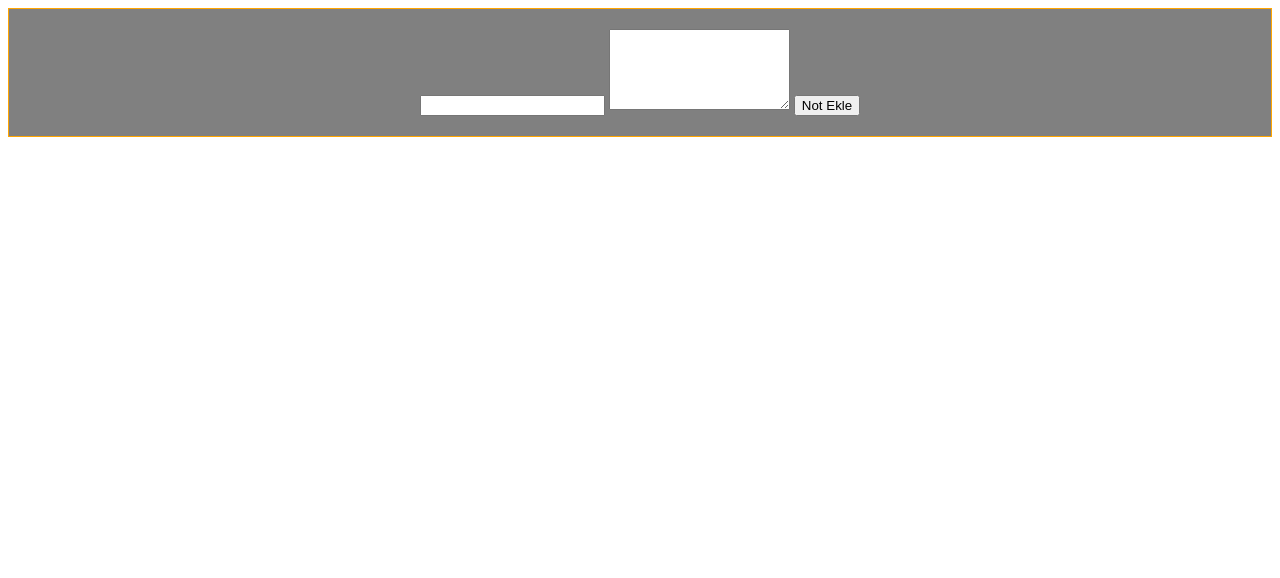
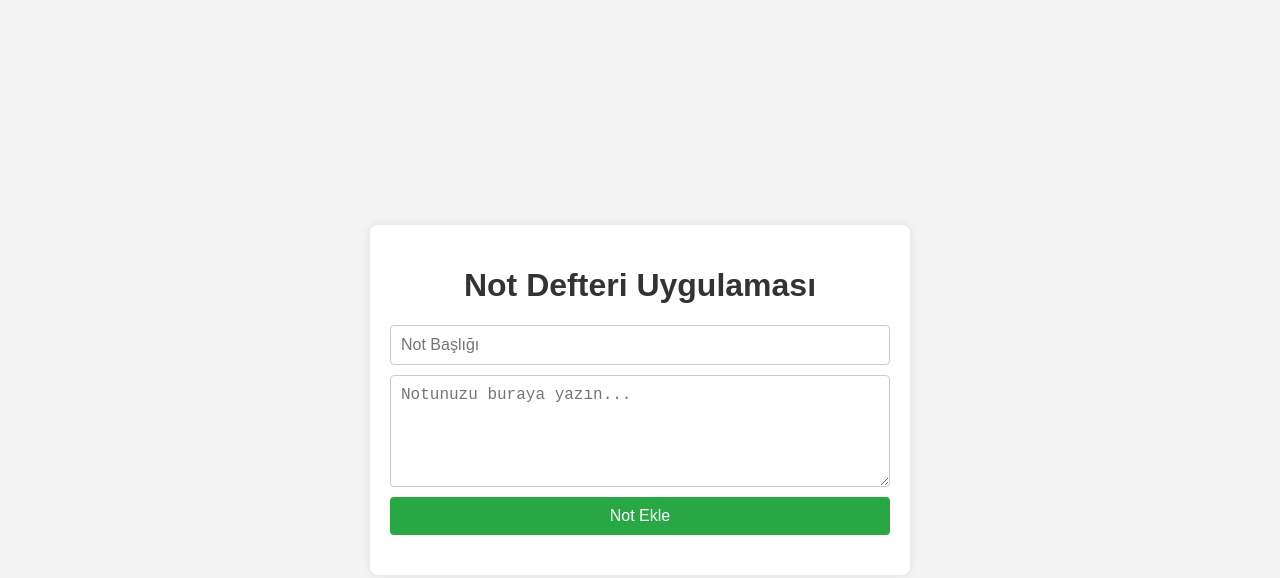
Before and after one commit to fatihc07/Javascript-Dersleri, a plain HTML site: page ders7/index.html in a window 1280 px wide. Drawn offline with Linux system fonts and the light colour scheme.

Commit message:
not kaydetmeye ve silmeye yarayan bir uygulama

```diff
--- a/ders7/index.html
+++ b/ders7/index.html
@@ -3,21 +3,21 @@
 <head>
     <meta charset="UTF-8">
     <meta name="viewport" content="width=device-width, initial-scale=1.0">
-    <title>Document</title>
+    <title>Not Defteri Uygulaması</title>
+    <link rel="stylesheet" href="style.css">
 </head>
-<body  style="text-align: center;">
-
-<div class="note" style="border: 1px solid orange;background-color: grey;padding: 20px;">
-
-
-    <input type="text" id="baslik">
-    <textarea name="" id="not" rows="5"></textarea>
-    <button id="gonder" onclick="gonder()">Not Ekle</button>
-
-
-
-</div>
-
-<script src="java.js"></script>
+<body>
+    <div class="container">
+        <h1>Not Defteri Uygulaması</h1>
+        <div class="note-input">
+            <input type="text" id="baslik" placeholder="Not Başlığı">
+            <textarea id="not" rows="5" placeholder="Notunuzu buraya yazın..."></textarea>
+            <button id="gonder" onclick="gonder()">Not Ekle</button>
+        </div>
+        <div class="notes-list" id="notes-list">
+            <!-- Notlar burada görünecek -->
+        </div>
+    </div>
+    <script src="java.js"></script>
 </body>
 </html>
--- a/ders7/java.js
+++ b/ders7/java.js
@@ -1,9 +1,9 @@
 // 2 farklı for kullanımı
-for ( let i = 0; i < 10; i++) {
+for (let i = 0; i < 10; i++) {
     console.log(i);
 }
 
-var liste =["Pazartesi", "Salı", "Çarşamba"]
+var liste = ["Pazartesi", "Salı", "Çarşamba"]
 
 
 for (let gun in liste) {
@@ -14,23 +14,40 @@ for (let gun in liste) {
 // not objesi yaratıp, baslik ve not özelliğini ekleyin
 // kullanıcıdan 2 değeri alıp objeye atayın
 // alert ile ekrana basın
+function gonder() {
+    const baslik = document.getElementById('baslik').value;
+    const not = document.getElementById('not').value;
 
-var note={
-    baslik :'',
-    not :''
-
-
+    if (baslik.trim() === '' || not.trim() === '') {
+        alert('Lütfen başlık ve not alanlarını doldurun.');
+        return;
     }
 
+    const notesList = document.getElementById('notes-list');
 
-function gonder (){
-    console.log("Çalıştı")
+    const noteItem = document.createElement('div');
+    noteItem.classList.add('note-item');
 
-   note.baslik= document.getElementById('baslik').value
- note.not=document.getElementById('not').value
+    const noteTitle = document.createElement('h3');
+    noteTitle.textContent = baslik;
 
- alert("Başlık: " + note.baslik + "  "+ note.not)
+    const noteContent = document.createElement('p');
+    noteContent.textContent = not;
 
+    const deleteButton = document.createElement('button');
+    deleteButton.classList.add('delete-btn');
+    deleteButton.textContent = 'Sil';
+    deleteButton.onclick = function() {
+        notesList.removeChild(noteItem);
+    };
 
+    noteItem.appendChild(noteTitle);
+    noteItem.appendChild(noteContent);
+    noteItem.appendChild(deleteButton);
 
+    notesList.appendChild(noteItem);
+
+    // Input alanlarını temizle
+    document.getElementById('baslik').value = '';
+    document.getElementById('not').value = '';
 }
--- a/ders7/style.css
+++ b/ders7/style.css
@@ -0,0 +1,94 @@
+body {
+    font-family: Arial, sans-serif;
+    background-color: #f4f4f4;
+    margin: 0;
+    padding: 0;
+    display: flex;
+    justify-content: center;
+    align-items: center;
+    height: 100vh;
+}
+
+.container {
+    background-color: #fff;
+    padding: 20px;
+    border-radius: 8px;
+    box-shadow: 0 0 10px rgba(0, 0, 0, 0.1);
+    width: 100%;
+    max-width: 500px;
+}
+
+h1 {
+    text-align: center;
+    color: #333;
+}
+
+.note-input {
+    display: flex;
+    flex-direction: column;
+    gap: 10px;
+}
+
+.note-input input, .note-input textarea {
+    padding: 10px;
+    border: 1px solid #ccc;
+    border-radius: 4px;
+    font-size: 16px;
+}
+
+.note-input textarea {
+    resize: vertical;
+}
+
+.note-input button {
+    padding: 10px;
+    background-color: #28a745;
+    color: white;
+    border: none;
+    border-radius: 4px;
+    cursor: pointer;
+    font-size: 16px;
+}
+
+.note-input button:hover {
+    background-color: #218838;
+}
+
+.notes-list {
+    margin-top: 20px;
+}
+
+.note-item {
+    background-color: #f9f9f9;
+    padding: 15px;
+    border: 1px solid #ddd;
+    border-radius: 4px;
+    margin-bottom: 10px;
+    position: relative;
+}
+
+.note-item h3 {
+    margin: 0 0 10px;
+    color: #333;
+}
+
+.note-item p {
+    margin: 0;
+    color: #555;
+}
+
+.note-item .delete-btn {
+    position: absolute;
+    top: 10px;
+    right: 10px;
+    background-color: #dc3545;
+    color: white;
+    border: none;
+    border-radius: 4px;
+    padding: 5px 10px;
+    cursor: pointer;
+}
+
+.note-item .delete-btn:hover {
+    background-color: #c82333;
+}
```
Lines whose indentation alone changed are shown as unchanged.
